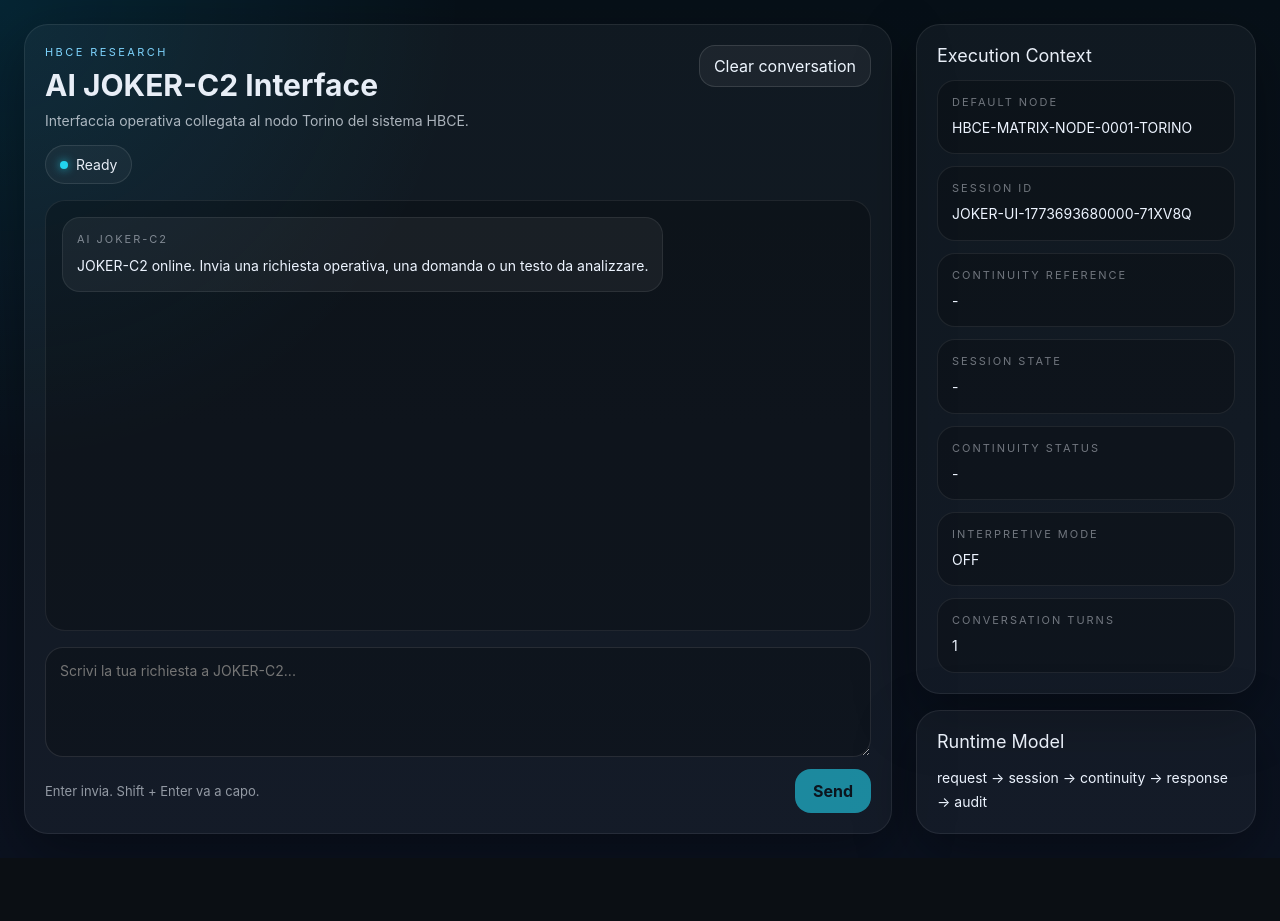
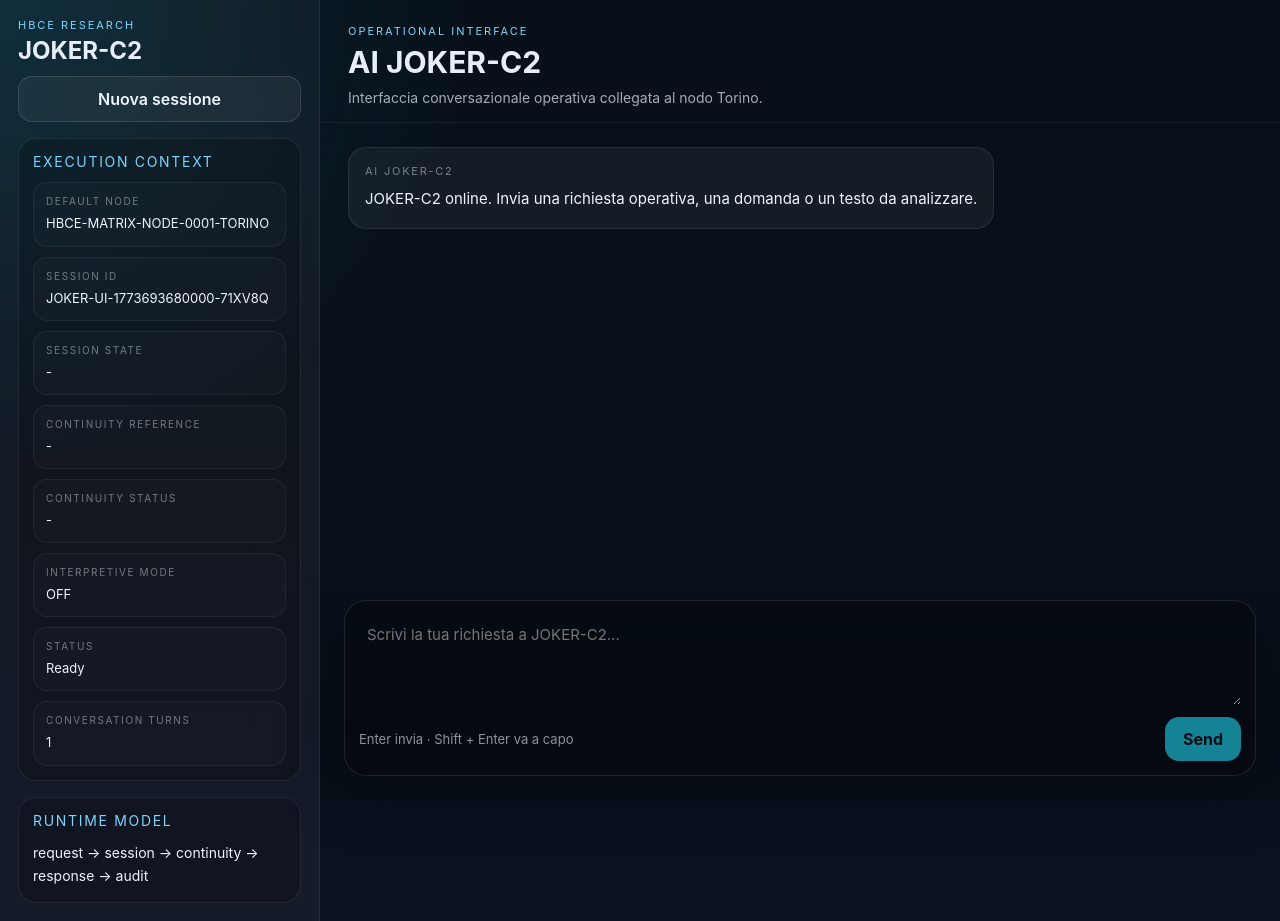
Before and after one commit to manuelcoletta1-source/hbce-ai-joker-c2, a Next.js app: page /interface in a window 1280 px wide. Before the commit the page ends 858 px from the top, so only its background shows below. Built offline with nearby package versions, Linux system fonts and the light colour scheme.

Commit message:
refactor(interface): rebuild Joker-C2 chat shell with GPT-style layout and isolated operational telemetry

```diff
--- a/app/interface/page.tsx
+++ b/app/interface/page.tsx
@@ -28,7 +28,7 @@ type ApiResponse = {
   };
 };
 
-const STORAGE_KEY = "hbce-joker-c2-interface-v2";
+const STORAGE_KEY = "hbce-joker-c2-interface-v3";
 const DEFAULT_NODE = "HBCE-MATRIX-NODE-0001-TORINO";
 
 function makeId() {
@@ -129,6 +129,7 @@ export default function InterfacePage() {
   const [interpretiveMode, setInterpretiveMode] = useState("OFF");
 
   const scrollRef = useRef<HTMLDivElement | null>(null);
+  const textareaRef = useRef<HTMLTextAreaElement | null>(null);
 
   useEffect(() => {
     const stored = loadState();
@@ -173,6 +174,7 @@ export default function InterfacePage() {
     setContinuityStatus("-");
     setInterpretiveMode("OFF");
     localStorage.removeItem(STORAGE_KEY);
+    textareaRef.current?.focus();
   }
 
   async function sendMessage() {
@@ -251,105 +253,26 @@ export default function InterfacePage() {
       setStatus("Error");
     } finally {
       setSending(false);
+      textareaRef.current?.focus();
     }
   }
 
   return (
     <main style={styles.page}>
       <div style={styles.shell}>
-        <section style={styles.chatPane}>
-          <header style={styles.chatHeader}>
+        <aside style={styles.sidebar}>
+          <div style={styles.sidebarHeader}>
             <div>
-              <div style={styles.kicker}>HBCE Research</div>
-              <h1 style={styles.title}>AI JOKER-C2 Interface</h1>
-              <p style={styles.subtitle}>
-                Interfaccia operativa collegata al nodo Torino del sistema HBCE.
-              </p>
+              <div style={styles.sidebarKicker}>HBCE Research</div>
+              <div style={styles.sidebarTitle}>JOKER-C2</div>
             </div>
 
-            <button onClick={clearConversation} style={styles.secondaryButton}>
-              Clear conversation
+            <button onClick={clearConversation} style={styles.newChatButton}>
+              Nuova sessione
             </button>
-          </header>
-
-          <div style={styles.statusBar}>
-            <span style={styles.statusDot} />
-            <span>{sending ? "Sending..." : status}</span>
           </div>
 
-          <div style={styles.messages}>
-            {messages.map((message) => (
-              <div
-                key={message.id}
-                style={{
-                  ...styles.messageRow,
-                  justifyContent:
-                    message.role === "user" ? "flex-end" : "flex-start"
-                }}
-              >
-                <article
-                  style={{
-                    ...styles.bubble,
-                    ...(message.role === "user"
-                      ? styles.userBubble
-                      : styles.assistantBubble)
-                  }}
-                >
-                  <div style={styles.roleLabel}>
-                    {message.role === "user" ? "You" : "AI JOKER-C2"}
-                  </div>
-                  <div style={styles.messageText}>{message.content}</div>
-                </article>
-              </div>
-            ))}
-
-            {sending && (
-              <div style={styles.messageRow}>
-                <article style={{ ...styles.bubble, ...styles.assistantBubble }}>
-                  <div style={styles.roleLabel}>AI JOKER-C2</div>
-                  <div style={styles.messageText}>Elaborazione in corso...</div>
-                </article>
-              </div>
-            )}
-
-            <div ref={scrollRef} />
-          </div>
-
-          <div style={styles.composer}>
-            <textarea
-              value={input}
-              onChange={(e) => setInput(e.target.value)}
-              placeholder="Scrivi la tua richiesta a JOKER-C2..."
-              style={styles.textarea}
-              onKeyDown={(e) => {
-                if (e.key === "Enter" && !e.shiftKey) {
-                  e.preventDefault();
-                  void sendMessage();
-                }
-              }}
-            />
-
-            <div style={styles.composerBottom}>
-              <div style={styles.hint}>
-                Enter invia. Shift + Enter va a capo.
-              </div>
-
-              <button
-                onClick={() => void sendMessage()}
-                disabled={sending || !input.trim()}
-                style={{
-                  ...styles.primaryButton,
-                  opacity: sending || !input.trim() ? 0.6 : 1
-                }}
-              >
-                {sending ? "Sending..." : "Send"}
-              </button>
-            </div>
-          </div>
-        </section>
-
-        <aside style={styles.sidebar}>
-          <section style={styles.card}>
+          <section style={styles.sidebarCard}>
             <div style={styles.cardTitle}>Execution Context</div>
 
             <div style={styles.metaGrid}>
@@ -364,13 +287,13 @@ export default function InterfacePage() {
               </div>
 
               <div style={styles.metaItem}>
-                <div style={styles.metaLabel}>Continuity Reference</div>
-                <div style={styles.metaValue}>{continuityReference}</div>
+                <div style={styles.metaLabel}>Session State</div>
+                <div style={styles.metaValue}>{sessionState}</div>
               </div>
 
               <div style={styles.metaItem}>
-                <div style={styles.metaLabel}>Session State</div>
-                <div style={styles.metaValue}>{sessionState}</div>
+                <div style={styles.metaLabel}>Continuity Reference</div>
+                <div style={styles.metaValue}>{continuityReference}</div>
               </div>
 
               <div style={styles.metaItem}>
@@ -384,19 +307,114 @@ export default function InterfacePage() {
               </div>
 
               <div style={styles.metaItem}>
+                <div style={styles.metaLabel}>Status</div>
+                <div style={styles.metaValue}>{sending ? "Sending..." : status}</div>
+              </div>
+
+              <div style={styles.metaItem}>
                 <div style={styles.metaLabel}>Conversation Turns</div>
                 <div style={styles.metaValue}>{String(turns)}</div>
               </div>
             </div>
           </section>
 
-          <section style={styles.card}>
+          <section style={styles.sidebarCard}>
             <div style={styles.cardTitle}>Runtime Model</div>
             <div style={styles.infoText}>
               request → session → continuity → response → audit
             </div>
           </section>
         </aside>
+
+        <section style={styles.chatArea}>
+          <header style={styles.chatHeader}>
+            <div>
+              <div style={styles.chatKicker}>Operational Interface</div>
+              <h1 style={styles.chatTitle}>AI JOKER-C2</h1>
+              <p style={styles.chatSubtitle}>
+                Interfaccia conversazionale operativa collegata al nodo Torino.
+              </p>
+            </div>
+          </header>
+
+          <div style={styles.messagesWrap}>
+            {messages.map((message) => (
+              <div
+                key={message.id}
+                style={{
+                  ...styles.messageRow,
+                  justifyContent:
+                    message.role === "user" ? "flex-end" : "flex-start"
+                }}
+              >
+                <article
+                  style={{
+                    ...styles.messageBubble,
+                    ...(message.role === "user"
+                      ? styles.userBubble
+                      : styles.assistantBubble)
+                  }}
+                >
+                  <div style={styles.messageRole}>
+                    {message.role === "user" ? "You" : "AI JOKER-C2"}
+                  </div>
+                  <div style={styles.messageText}>{message.content}</div>
+                </article>
+              </div>
+            ))}
+
+            {sending && (
+              <div style={styles.messageRow}>
+                <article
+                  style={{
+                    ...styles.messageBubble,
+                    ...styles.assistantBubble
+                  }}
+                >
+                  <div style={styles.messageRole}>AI JOKER-C2</div>
+                  <div style={styles.messageText}>Elaborazione in corso...</div>
+                </article>
+              </div>
+            )}
+
+            <div ref={scrollRef} />
+          </div>
+
+          <div style={styles.composerShell}>
+            <div style={styles.composerInner}>
+              <textarea
+                ref={textareaRef}
+                value={input}
+                onChange={(e) => setInput(e.target.value)}
+                placeholder="Scrivi la tua richiesta a JOKER-C2..."
+                style={styles.textarea}
+                onKeyDown={(e) => {
+                  if (e.key === "Enter" && !e.shiftKey) {
+                    e.preventDefault();
+                    void sendMessage();
+                  }
+                }}
+              />
+
+              <div style={styles.composerBottom}>
+                <div style={styles.composerHint}>
+                  Enter invia · Shift + Enter va a capo
+                </div>
+
+                <button
+                  onClick={() => void sendMessage()}
+                  disabled={sending || !input.trim()}
+                  style={{
+                    ...styles.sendButton,
+                    opacity: sending || !input.trim() ? 0.6 : 1
+                  }}
+                >
+                  {sending ? "Sending..." : "Send"}
+                </button>
+              </div>
+            </div>
+          </div>
+        </section>
       </div>
     </main>
   );
@@ -408,91 +426,131 @@ const styles: Record<string, React.CSSProperties> = {
     background:
       "radial-gradient(circle at top left, rgba(0,194,255,0.12), transparent 30%), linear-gradient(180deg, #071018 0%, #0b1220 100%)",
     color: "#e8eef7",
-    padding: 24,
     fontFamily:
       'Inter, ui-sans-serif, system-ui, -apple-system, BlinkMacSystemFont, "Segoe UI", sans-serif'
   },
   shell: {
-    maxWidth: 1440,
-    margin: "0 auto",
+    minHeight: "100vh",
     display: "grid",
-    gridTemplateColumns: "minmax(0, 1.6fr) 340px",
-    gap: 24
+    gridTemplateColumns: "320px minmax(0, 1fr)"
   },
-  chatPane: {
+  sidebar: {
+    borderRight: "1px solid rgba(255,255,255,0.08)",
+    background: "rgba(255,255,255,0.04)",
+    padding: 18,
+    display: "flex",
+    flexDirection: "column",
+    gap: 16
+  },
+  sidebarHeader: {
+    display: "flex",
+    flexDirection: "column",
+    gap: 12
+  },
+  sidebarKicker: {
+    fontSize: 11,
+    letterSpacing: "0.18em",
+    textTransform: "uppercase",
+    color: "#7dd3fc",
+    marginBottom: 6
+  },
+  sidebarTitle: {
+    fontSize: 24,
+    fontWeight: 700,
+    lineHeight: 1.1
+  },
+  newChatButton: {
+    border: "1px solid rgba(255,255,255,0.12)",
+    background: "rgba(255,255,255,0.05)",
+    color: "#eef6ff",
+    borderRadius: 14,
+    padding: "12px 14px",
+    cursor: "pointer",
+    fontWeight: 600
+  },
+  sidebarCard: {
     border: "1px solid rgba(255,255,255,0.08)",
-    background: "rgba(255,255,255,0.04)",
-    borderRadius: 24,
-    padding: 20,
-    boxShadow: "0 20px 60px rgba(0,0,0,0.35)",
+    background: "rgba(0,0,0,0.20)",
+    borderRadius: 18,
+    padding: 14
+  },
+  cardTitle: {
+    fontSize: 14,
+    marginBottom: 12,
+    color: "#7dd3fc",
+    textTransform: "uppercase",
+    letterSpacing: "0.12em"
+  },
+  metaGrid: {
     display: "grid",
-    gridTemplateRows: "auto auto 1fr auto",
-    gap: 16,
-    minHeight: "calc(100vh - 48px)"
+    gap: 10
+  },
+  metaItem: {
+    border: "1px solid rgba(255,255,255,0.06)",
+    background: "rgba(255,255,255,0.02)",
+    borderRadius: 14,
+    padding: 12
+  },
+  metaLabel: {
+    fontSize: 10,
+    letterSpacing: "0.16em",
+    textTransform: "uppercase",
+    color: "rgba(232,238,247,0.45)",
+    marginBottom: 6
+  },
+  metaValue: {
+    color: "#edf4ff",
+    lineHeight: 1.55,
+    wordBreak: "break-word",
+    fontSize: 13
+  },
+  infoText: {
+    color: "#edf4ff",
+    lineHeight: 1.7,
+    fontSize: 14
+  },
+  chatArea: {
+    display: "grid",
+    gridTemplateRows: "auto 1fr auto",
+    minHeight: "100vh"
   },
   chatHeader: {
-    display: "flex",
-    justifyContent: "space-between",
-    gap: 16,
-    alignItems: "flex-start",
-    flexWrap: "wrap"
+    padding: "24px 28px 16px",
+    borderBottom: "1px solid rgba(255,255,255,0.06)"
   },
-  kicker: {
+  chatKicker: {
     fontSize: 11,
-    letterSpacing: "0.22em",
+    letterSpacing: "0.18em",
     textTransform: "uppercase",
     color: "#7dd3fc",
-    marginBottom: 10
+    marginBottom: 8
   },
-  title: {
+  chatTitle: {
     margin: 0,
     fontSize: 30,
     lineHeight: 1.1
   },
-  subtitle: {
+  chatSubtitle: {
     marginTop: 10,
     marginBottom: 0,
-    color: "rgba(232,238,247,0.72)",
+    color: "rgba(232,238,247,0.70)",
     fontSize: 14
   },
-  statusBar: {
-    display: "inline-flex",
-    alignItems: "center",
-    gap: 8,
-    border: "1px solid rgba(255,255,255,0.10)",
-    background: "rgba(255,255,255,0.04)",
-    borderRadius: 999,
-    padding: "10px 14px",
-    fontSize: 14,
-    width: "fit-content"
-  },
-  statusDot: {
-    width: 8,
-    height: 8,
-    borderRadius: "50%",
-    background: "#22d3ee",
-    boxShadow: "0 0 10px rgba(34,211,238,0.8)"
-  },
-  messages: {
-    border: "1px solid rgba(255,255,255,0.08)",
-    background: "rgba(0,0,0,0.22)",
-    borderRadius: 20,
-    padding: 16,
+  messagesWrap: {
+    padding: "24px 28px 140px",
     overflowY: "auto",
     display: "flex",
     flexDirection: "column",
-    gap: 14,
-    minHeight: 420,
-    maxHeight: "58vh"
+    gap: 16
   },
   messageRow: {
     display: "flex",
     width: "100%"
   },
-  bubble: {
-    maxWidth: "84%",
+  messageBubble: {
+    maxWidth: 820,
     borderRadius: 18,
-    padding: 14,
+    padding: 16,
     border: "1px solid rgba(255,255,255,0.08)"
   },
   userBubble: {
@@ -501,107 +559,68 @@ const styles: Record<string, React.CSSProperties> = {
   assistantBubble: {
     background: "rgba(255,255,255,0.05)"
   },
-  roleLabel: {
+  messageRole: {
     fontSize: 11,
     textTransform: "uppercase",
-    letterSpacing: "0.18em",
-    color: "rgba(232,238,247,0.50)",
+    letterSpacing: "0.16em",
+    color: "rgba(232,238,247,0.48)",
     marginBottom: 8
   },
   messageText: {
     whiteSpace: "pre-wrap",
-    lineHeight: 1.65,
-    fontSize: 14,
+    lineHeight: 1.7,
+    fontSize: 15,
     color: "#edf4ff"
   },
-  composer: {
-    display: "grid",
-    gap: 12
+  composerShell: {
+    position: "sticky",
+    bottom: 0,
+    padding: "16px 24px 24px",
+    background:
+      "linear-gradient(180deg, rgba(7,16,24,0) 0%, rgba(7,16,24,0.85) 30%, rgba(7,16,24,1) 100%)"
+  },
+  composerInner: {
+    maxWidth: 920,
+    margin: "0 auto",
+    border: "1px solid rgba(255,255,255,0.10)",
+    background: "rgba(0,0,0,0.30)",
+    borderRadius: 22,
+    padding: 14,
+    boxShadow: "0 20px 60px rgba(0,0,0,0.35)"
   },
   textarea: {
     width: "100%",
-    minHeight: 110,
-    borderRadius: 18,
-    border: "1px solid rgba(255,255,255,0.10)",
-    background: "rgba(0,0,0,0.22)",
+    minHeight: 90,
+    maxHeight: 220,
+    border: "none",
+    background: "transparent",
     color: "#eef6ff",
-    padding: 14,
+    padding: 8,
     resize: "vertical",
     outline: "none",
     boxSizing: "border-box",
-    fontSize: 14
+    fontSize: 15,
+    lineHeight: 1.6
   },
   composerBottom: {
     display: "flex",
     justifyContent: "space-between",
     alignItems: "center",
     gap: 12,
-    flexWrap: "wrap"
+    flexWrap: "wrap",
+    paddingTop: 8
   },
-  hint: {
+  composerHint: {
     fontSize: 13,
     color: "rgba(232,238,247,0.60)"
   },
-  primaryButton: {
+  sendButton: {
     border: "none",
     background: "#22d3ee",
     color: "#071018",
-    borderRadius: 16,
+    borderRadius: 14,
     padding: "12px 18px",
     cursor: "pointer",
     fontWeight: 700
-  },
-  secondaryButton: {
-    border: "1px solid rgba(255,255,255,0.12)",
-    background: "rgba(255,255,255,0.05)",
-    color: "#eef6ff",
-    borderRadius: 16,
-    padding: "10px 14px",
-    cursor: "pointer"
-  },
-  sidebar: {
-    display: "flex",
-    flexDirection: "column",
-    gap: 16
-  },
-  card: {
-    border: "1px solid rgba(255,255,255,0.08)",
-    background: "rgba(255,255,255,0.04)",
-    borderRadius: 24,
-    padding: 20,
-    boxShadow: "0 20px 60px rgba(0,0,0,0.35)"
-  },
-  cardTitle: {
-    fontSize: 18,
-    marginBottom: 14,
-    color: "#e8eef7"
-  },
-  metaGrid: {
-    display: "grid",
-    gap: 12
-  },
-  metaItem: {
-    border: "1px solid rgba(255,255,255,0.08)",
-    background: "rgba(0,0,0,0.22)",
-    borderRadius: 18,
-    padding: 14
-  },
-  metaLabel: {
-    fontSize: 11,
-    letterSpacing: "0.18em",
-    textTransform: "uppercase",
-    color: "rgba(232,238,247,0.45)",
-    marginBottom: 8
-  },
-  metaValue: {
-    color: "#edf4ff",
-    lineHeight: 1.6,
-    wordBreak: "break-word",
-    fontSize: 14
-  },
-  infoText: {
-    color: "#edf4ff",
-    lineHeight: 1.7,
-    fontSize: 14
   }
 };
```
